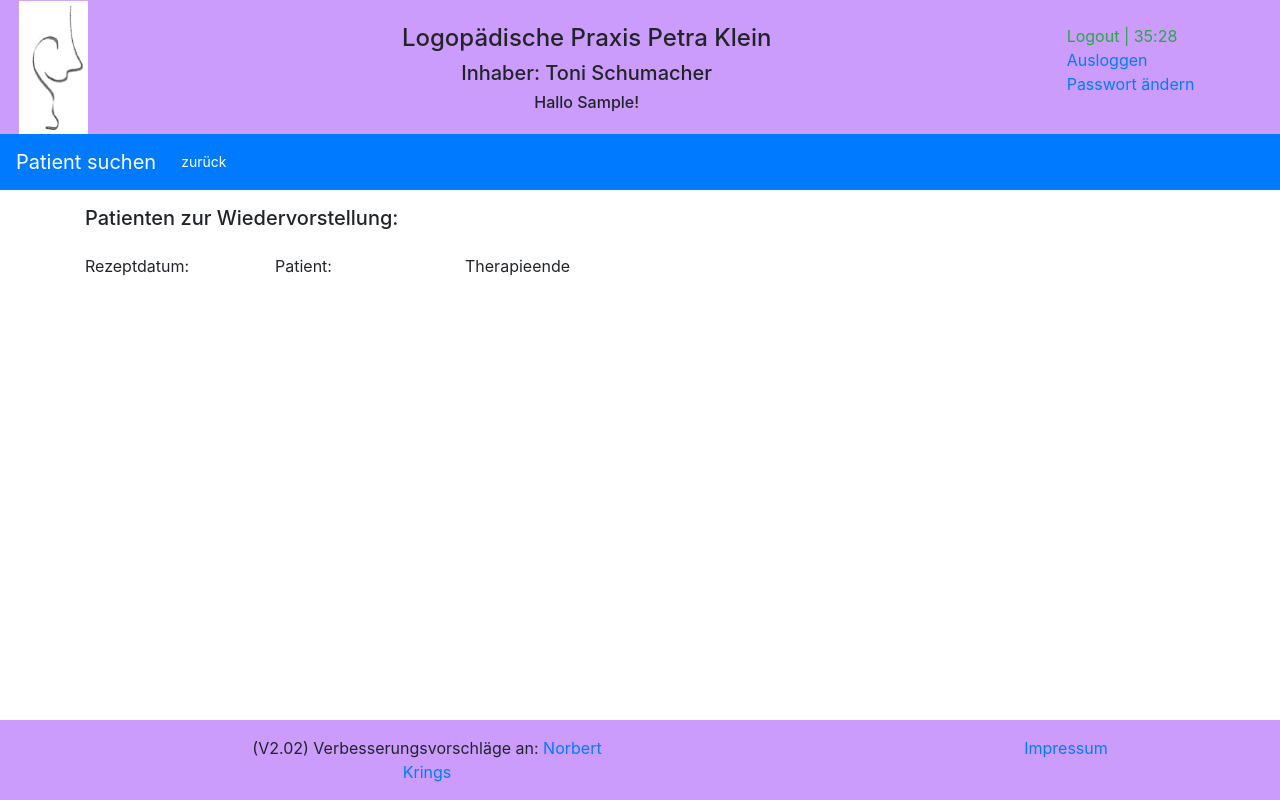
After one commit to nkrings-nettersheim/logopaedie, a Django app: page /reports/therapy_breaks/ in a window 1280 px wide. The commit adds this page. Run offline with Django 3.2, Linux system fonts and the light colour scheme; the visitor is signed in with stand-in values (Sample User, id 1); data that the repository does not hold is empty; some libraries are stand-ins or nearby versions.

Commit message:
Version-2.2

```diff
--- a/logopaedie/settings.py
+++ b/logopaedie/settings.py
@@ -43,6 +43,7 @@ INSTALLED_APPS = [
     'ckeditor_uploader',
     'reports.apps.ReportsConfig',
     'parents.apps.ParentsConfig',
+    'debug_toolbar',
 ]
 
 
@@ -55,7 +56,7 @@ MIDDLEWARE = [
     'django.contrib.messages.middleware.MessageMiddleware',
     'django.middleware.clickjacking.XFrameOptionsMiddleware',
     'reports.middleware.IPAccessCheck',
-#    'django_session_timeout.middleware.SessionTimeoutMiddleware',
+    'debug_toolbar.middleware.DebugToolbarMiddleware',
 ]
 
 
--- a/logopaedie/urls.py
+++ b/logopaedie/urls.py
@@ -13,6 +13,7 @@ Including another URLconf
     1. Import the include() function: from django.urls import include, path
     2. Add a URL to urlpatterns:  path('blog/', include('blog.urls'))
 """
+from django.conf import settings
 from django.contrib import admin
 from django.urls import include, path
 from django.views.generic import RedirectView
@@ -24,3 +25,7 @@ urlpatterns = [
     path('parents/', include('parents.urls')),
     path('accounts/', include('django.contrib.auth.urls')),
 ]
+
+if settings.DEBUG:
+    import debug_toolbar
+    urlpatterns += path('__debug__/', include(debug_toolbar.urls)),
--- a/reports/models.py
+++ b/reports/models.py
@@ -119,6 +119,7 @@ class Therapy_report(models.Model):
     therapy_forecast = RichTextField()
     therapy_indicated = models.BooleanField(default=False)
     therapy_break = models.BooleanField(default=False)
+    therapy_break_internal = models.BooleanField(default=False)
     therapy_break_date = models.DateField(blank=True, default='1900-01-01', null=True, auto_now=False, auto_now_add=False)
     therapy_comment = models.CharField(max_length=255, default='')
     therapy = models.ForeignKey(Therapy, on_delete=models.CASCADE)
--- a/reports/static/reports/js_files/countdown.js
+++ b/reports/static/reports/js_files/countdown.js
@@ -41,7 +41,7 @@ function logopakt_makeTimer(logopakt_endTime) {
 
     if (logopakt_timeLeft < 0) {
         clearInterval(logopakt_myTimer);
-        window.location = "/accounts/logout/";
+        //window.location = "/accounts/logout/";
     }
 
 }
@@ -59,7 +59,9 @@ $(document).ready(function(){
     if (document.getElementById('openreports') != null) {
       //console.log('getOpenReports')
       $.get("/reports/getOpenReports", function(data, status){
-                  $("#openreports").html(data);
+                  result = data.split('|')
+                  $("#openreports").html(result[0]);
+                  $("#therapy_break").html(result[1]);
              });
     }
 
--- a/reports/templates/getOpenReports.html
+++ b/reports/templates/getOpenReports.html
@@ -1 +1 @@
-{{ form.getOpenReports }}
+{{ form.getOpenReports }}|{{ form.therapybreak_count }}
--- a/reports/templates/reports/therapy.html
+++ b/reports/templates/reports/therapy.html
@@ -378,6 +378,10 @@
                   <div class="col-sm-2">Berichtsdatum:</div>
                   <div class="col-sm-10"><strong>{{ therapy_report.report_date }}</strong></div>
               </div>
+              <div class="row bg-white ">
+                  <div class="col-sm-2">Wiedervorstellung (intern):</div>
+                  <div class="col-sm-10"><strong>{% if therapy_report.therapy_break_internal %} X {% endif %}</strong></div>
+              </div>
               <div class="row bg-light">
                   <div class="col-sm-2">Aktueller Stand:</div>
                   <div class="col-sm-7">{{ therapy_report.therapy_current_result | safe }}</div>
--- /dev/null
+++ b/reports/templates/reports/therapy_breaks.html
@@ -0,0 +1,70 @@
+{% extends "base.html" %}
+
+{% block extrahead %}
+    {% load static %}
+    <link rel="stylesheet" href="{% static 'reports/style_e2.css' %}">
+{% endblock %}
+
+{% block nav %}
+<nav class="navbar navbar-expand-sm bg-primary navbar-dark">
+  <a class="navbar-brand" href="{% url 'reports:index' %}" >Patient suchen</a>
+  <button class="navbar-toggler" type="button" data-toggle="collapse" data-target="#collapsibleNavbar">
+    <span class="navbar-toggler-icon"></span>
+  </button>
+  <div class="collapse navbar-collapse" id="collapsibleNavbar">
+    <ul class="navbar-nav">
+        <li class="nav-item">
+          <a class="btn btn-primary btn-sm" href="{% url 'reports:index' %}" role="button">zurück</a>
+        </li>
+    </ul>
+  </div>
+</nav>
+{% endblock %}
+
+{% block content %}
+<content>
+    <p></p>
+    <div class="container">
+           <div class="form-group row">
+               <div class="col-sm-4">
+                   <h5>Patienten zur Wiedervorstellung:</h5>
+               </div>
+           </div>
+            <div class="row">
+                <div class="col-sm-2">Rezeptdatum: </div>
+                <div class="col-sm-2">Patient:</div>
+                <div class="col-sm-2">Therapieende</div>
+                {% if request.user.groups.all.0.name == 'Leitung' %}
+                    <div class="col-sm-2">Therapeut:</div>
+                {% endif %}
+                <div class="col-sm-5"></div>
+            </div>
+
+            {% for item in breaks %}
+            <div class="row">
+                <div class="col-sm-2 ">{{ item.therapy.recipe_date | date:"d.m.Y"}} </div>
+                <div class="col-sm-2">
+                    <a href="/reports/patient/{{ item.therapy.patients.id }}/">{{ item.therapy.patients.pa_last_name }}, {{ item.therapy.patients.pa_first_name }} </a>
+                </div>
+                <div class="col-sm-2">
+                {% now "Y-m-d" as todays_date %}
+                {% if item.therapy_end|date:"Y-m-d" <= todays_date %}
+                    <strong>{{ item.therapy_end | date:"d. F Y"}} </strong>
+                {% endif %}
+                </div>
+                <div class="col-sm-2">
+                    {% if request.user.groups.all.0.name == 'Leitung' %}
+                        {{ item.therapy.therapists.tp_initial}}
+                    {% endif %}
+                </div>
+                <div class="col-sm-2">
+                    <a href="{% url 'reports:update_report' item.id %}">
+                        <button type="button" class="btn btn-primary btn-sm"><i class="fa fa-trash"> aus Liste entfernen</i></button>
+                    </a>
+                </div>
+
+            </div>
+            {% endfor %}
+    </div>
+</content>
+{% endblock %}
--- a/reports/urls.py
+++ b/reports/urls.py
@@ -63,6 +63,9 @@ urlpatterns = [
 
     path('open_reports/', views.open_reports, name='open_reports'),
 
+    path('therapy_breaks/', views.therapy_breaks, name='therapy_breaks'),
+    path('update_report/<id>', views.update_report, name='update_report'),
+
     path('getSessionTimer/', views.getSessionTimer, name='getSessiontimer'),
     path('getOpenReports/', views.getOpenReports, name='getOpenReports'),
 
--- a/reports/views.py
+++ b/reports/views.py
@@ -21,7 +21,7 @@ from django.conf import settings
 from django.views import generic
 from django.template.loader import render_to_string
 from django.contrib.auth.decorators import login_required
-from django.db.models import Q
+from django.db.models import Q, F
 from django.core.mail import send_mail
 
 from reportlab.lib import colors
@@ -82,7 +82,6 @@ class PatientView(generic.ListView):
 ##########################################################################
 @login_required
 def open_reports(request):
-    #request.session.set_expiry(settings.SESSION_EXPIRE_SECONDS)
     therapist_value = Therapist.objects.filter(tp_user_logopakt=str(request.user))
     if therapist_value:
         therapy_list = Therapy.objects.filter(therapists=therapist_value[0].id,
@@ -113,9 +112,42 @@ def open_reports(request):
                     ' Quotient: ' + str(quotient) +
                     ' report_date_value: ' + str(report_date_value))
 
-    #assert False
     logger.debug('Open_Reports wurde geladen')
     return render(request, 'reports/open_reports.html', {'reports': reports_list})
+
+
+##########################################################################
+# therapy_breaks_internal
+##########################################################################
+@login_required
+def therapy_breaks(request):
+#    therapy_reports = Therapy_report.objects.select_related('therapy__patients').select_related('therapy__therapists').filter(therapy_break=True)
+    if request.user.groups.filter(name='Leitung').exists():
+        therapy_reports = Therapy_report.objects. \
+            select_related('therapy__patients'). \
+            select_related('therapy__therapists'). \
+            filter(therapy_break_internal=True,
+                   therapy_end__lte=datetime.date.today() + datetime.timedelta(days=-21),
+                   therapy__patients__pa_active_no_yes=True).order_by('therapy_end')
+    else:
+        therapy_reports = Therapy_report.objects. \
+            select_related('therapy__patients'). \
+            select_related('therapy__therapists'). \
+            filter(therapy_break_internal=True,
+                   therapy_end__lte=datetime.date.today() + datetime.timedelta(days=-21),
+                   therapy__therapists__tp_user_logopakt=str(request.user),
+                   therapy__patients__pa_active_no_yes=True).order_by('therapy_end')
+
+    logger.debug('Open_Reports wurde geladen')
+    return render(request, 'reports/therapy_breaks.html', {'breaks': therapy_reports})
+
+def update_report(request, id=None):
+    report = get_object_or_404(Therapy_report, id=id)
+    if report:
+        report.therapy_break_internal = False
+        report.save(update_fields=['therapy_break_internal'])
+        return redirect('/reports/therapy_breaks/')
+    return redirect('/reports/therapy_breaks/')
 
 
 ##########################################################################
@@ -1262,8 +1294,11 @@ def getSessionTimer(request):
 
     return render(request, 'getSessionTimer.html', {'form': context})
 
+class openContext:
+    pass
+
 @login_required
-def getOpenReports(request):
+def getOpenReports(request, context=None):
     logger.info(f"User-ID: {request.user.id}; Sessions-ID: {request.session.session_key}; {request.session.get_expiry_date()}; {datetime.datetime.utcnow()}")
     therapist_value = Therapist.objects.filter(tp_user_logopakt=str(request.user))
     if therapist_value:
@@ -1291,11 +1326,31 @@ def getOpenReports(request):
                 tp_item.pa_first_name = patient_value[0].pa_first_name
                 reports_list.append(tp_item)
 
+    #Ermittlung der Therapieberichte bei den "Pause" ausgewählt ist
+
+    if request.user.groups.filter(name='Leitung').exists():
+        therapybreak_count = Therapy_report.objects.\
+            select_related('therapy__patients').\
+            filter(therapy_break_internal=True,
+                    therapy_end__lte=datetime.date.today() + datetime.timedelta(days=-21),
+                    therapy__patients__pa_active_no_yes=True).count()
+    else:
+        therapybreak_count = Therapy_report.objects.\
+            select_related('therapy__patients').\
+            filter(therapy_break_internal=True,
+                    therapy_end__lte=datetime.date.today() + datetime.timedelta(days=-21),
+                    therapy__therapists__tp_user_logopakt=str(request.user),
+                    therapy__patients__pa_active_no_yes=True).count()
+
+
     openReports = len(reports_list)
-    context = {'getOpenReports': str(openReports)}
+
+    #context = {'getOpenReports': str(openReports)}
+    openContext.getOpenReports = str(openReports)
+    openContext.therapybreak_count = str(therapybreak_count)
     logger.info('{:>2}'.format(request.user.id) + ' getOpenReports aufgerufen')
 
-    return render(request, 'getOpenReports.html', {'form': context})
+    return render(request, 'getOpenReports.html', {'form': openContext})
 
 @receiver(user_logged_in)
 def post_login(sender, request, user, **kwargs):
```
Also changed, not shown: reports/forms.py (+12 -1 lines), reports/static/reports/style_e2.css (+9 -0 lines), reports/templates/reports/index.html (+6 -3 lines), reports/templates/reports/therapy_report_form.html (+34 -1 lines), reports/migrations/0016_therapy_report_therapy_break_end.py (added), reports/migrations/0017_auto_20210126_1159.py (added), reports/static/reports/logopaedie.css (line endings or trailing spaces).
